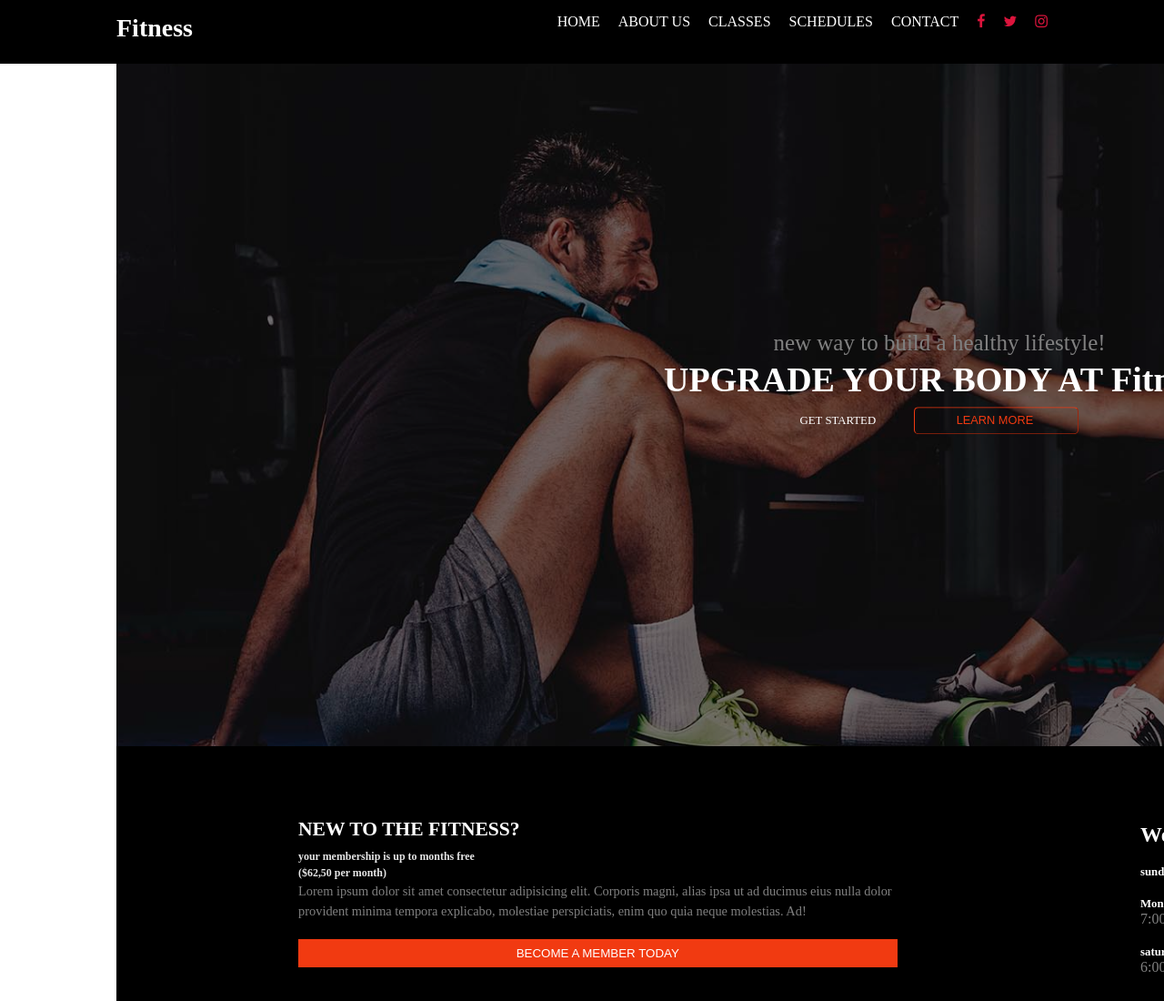
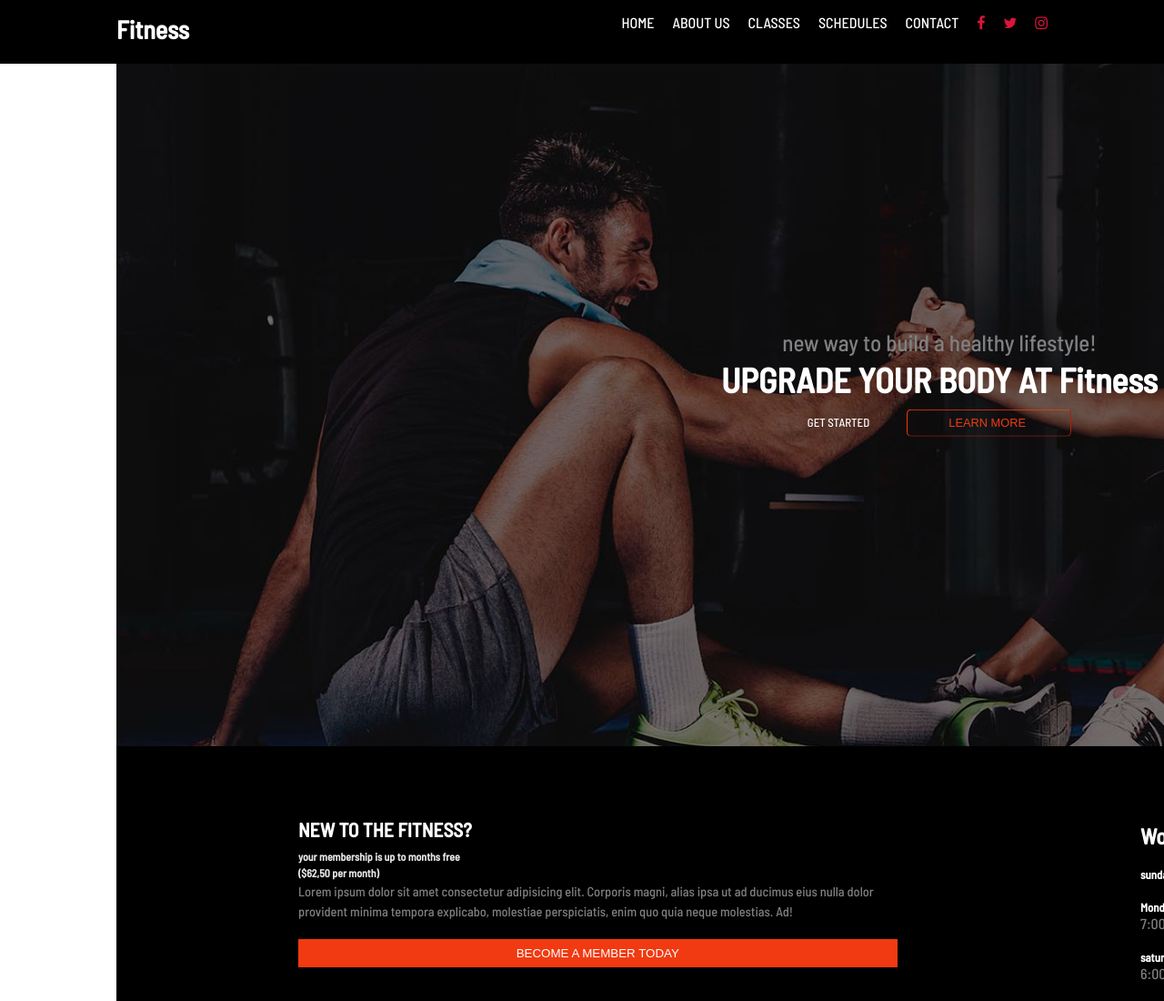
Before and after one commit to RedaMeziouni/Fitness-Website, a plain HTML site: page index.html in a window 1280 px wide. Shown: the top 1100 px of the page at 91% size. Drawn offline with Linux system fonts and the light colour scheme.

Commit message:
Font fix

```diff
--- a/styles/main.scss
+++ b/styles/main.scss
@@ -18,6 +18,9 @@ $Text-Color: #fff;
 $Spans_color: #909090;
 // $fontfamily:Arial, Helvetica, sans-serif;
 
+body {
+    font-family: $BSC-font;
+}
 
 // Initialization
 *{
```
Also changed, not shown: styles/main.css, 1 other file.
